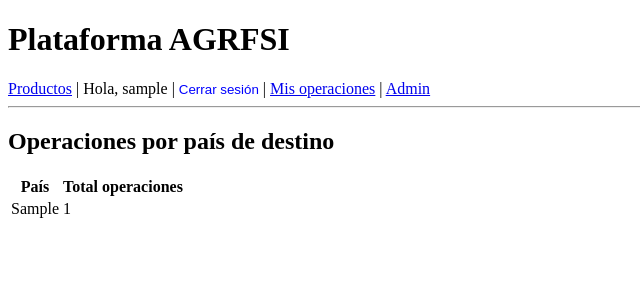
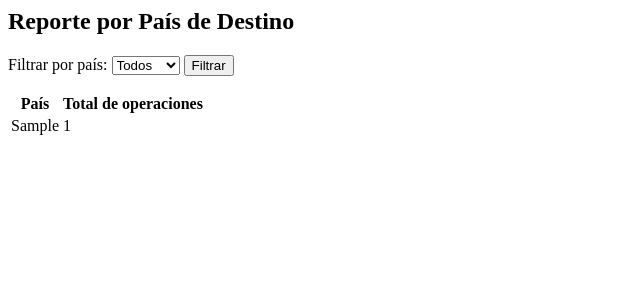
Before and after one commit to gcarrillov/Puerto-Cosecha, a Django app: page /operaciones/reportes/pais/ in a window 1280 px wide. Shown: the top 300 px of the page, without its empty margins (0-640 px from the left). Run offline with Django 5.2, Linux system fonts and the light colour scheme; a user stored in the database is signed in; tables that the repository leaves empty hold one stand-in row (values such as "Sample post").

Commit message:
filtro por pais agregado correctamente

```diff
--- a/operaciones/views.py
+++ b/operaciones/views.py
@@ -199,15 +199,27 @@
 def reporte_por_pais(request):
     """
     Reporte de operaciones agrupadas por país de destino.
+    Permite filtrar por país si se recibe un GET con 'pais'.
     """
-    operaciones = (
-        OperacionComercial.objects
-        .values('pais_destino')
+    pais_filtrado = request.GET.get('pais', None)
+
+    operaciones = OperacionComercial.objects.all()
+    if pais_filtrado:
+        operaciones = operaciones.filter(pais_destino=pais_filtrado)
+
+    resumen = (
+        operaciones.values('pais_destino')
         .annotate(total=models.Count('id'))
         .order_by('pais_destino')
     )
 
-    return render(request, 'reportes/por_pais.html', {'operaciones': operaciones})
+    paises = OperacionComercial.objects.values_list('pais_destino', flat=True).distinct()
+
+    return render(request, 'reportes/por_pais.html', {
+        'resumen': resumen,
+        'paises': paises,
+        'pais_seleccionado': pais_filtrado,
+    })
 
 
 # -----------------------------------------------------------
--- a/templates/reportes/por_pais.html
+++ b/templates/reportes/por_pais.html
@@ -1,25 +1,33 @@
-{% extends "base.html" %}
+<h2>Reporte por País de Destino</h2>
 
-{% block title %}Reporte por país{% endblock %}
+<form method="get">
+    <label for="pais">Filtrar por país:</label>
+    <select name="pais" id="pais">
+        <option value="">Todos</option>
+        {% for p in paises %}
+            <option value="{{ p }}" {% if p == pais_seleccionado %}selected{% endif %}>{{ p }}</option>
+        {% endfor %}
+    </select>
+    <button type="submit">Filtrar</button>
+</form>
 
-{% block content %}
-<h2>Operaciones por país de destino</h2>
-
-<table class="table table-striped">
+<table>
     <thead>
         <tr>
             <th>País</th>
-            <th>Total operaciones</th>
+            <th>Total de operaciones</th>
         </tr>
     </thead>
     <tbody>
-        {% for item in operaciones %}
-        <tr>
-            <td>{{ item.pais_destino }}</td>
-            <td>{{ item.total }}</td>
-        </tr>
+        {% for o in resumen %}
+            <tr>
+                <td>{{ o.pais_destino }}</td>
+                <td>{{ o.total }}</td>
+            </tr>
+        {% empty %}
+            <tr>
+                <td colspan="2">No hay operaciones.</td>
+            </tr>
         {% endfor %}
     </tbody>
 </table>
-
-{% endblock %}
```
